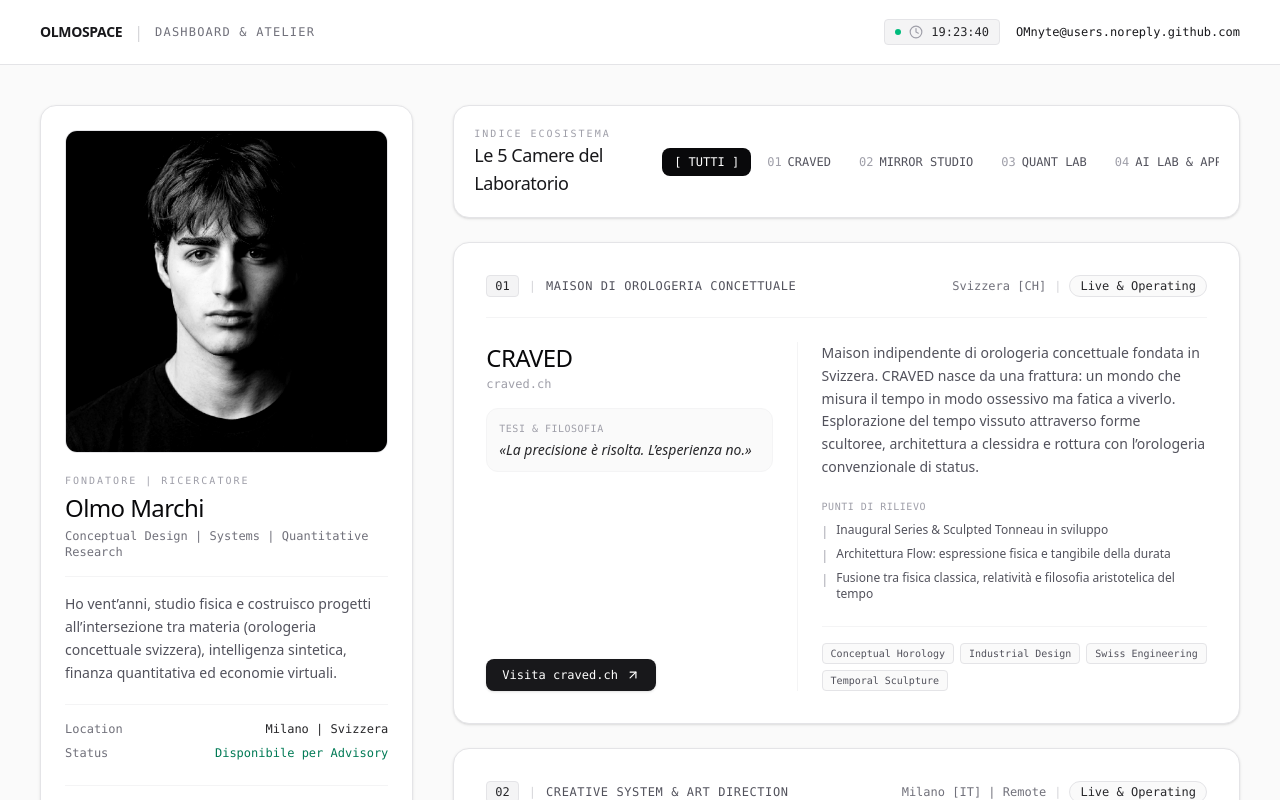
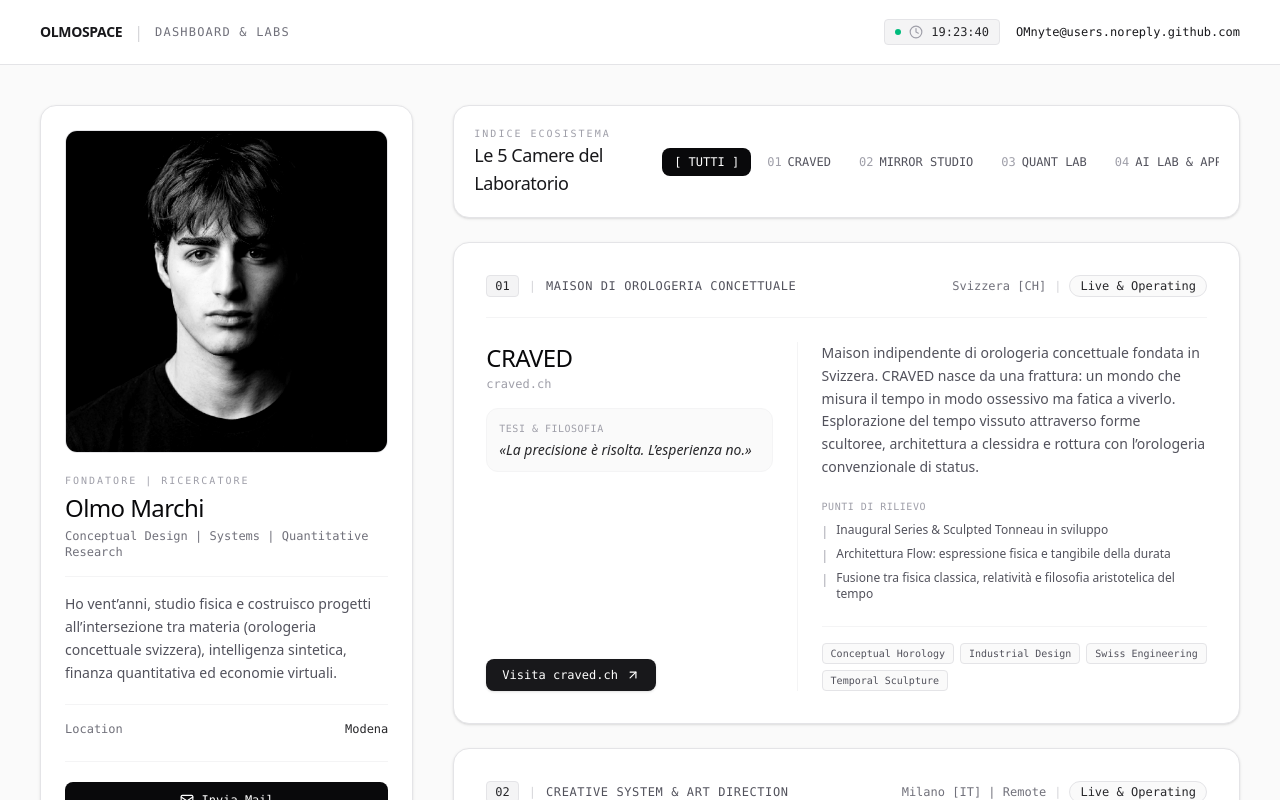
Before and after one commit to OMnyte/olmospace, a Next.js app: page / in a window 1280 px wide. Shown: the top 800 px of the page. Built offline with nearby package versions, Linux system fonts and the light colour scheme.

Commit message:
fix: change title to pipe separator, update location to Modena, header to Dashboard & Labs and remove advisory status

```diff
--- a/src/app/layout.tsx
+++ b/src/app/layout.tsx
@@ -20,7 +20,7 @@
 };
 
 export const metadata: Metadata = {
-  title: "olmospace — Olmo Marchi | Portfolio & Laboratory",
+  title: "olmospace | Olmo Marchi | Projects & Labs",
   description:
     "Atelier e laboratorio personale di Olmo Marchi: orologeria concettuale (CRAVED), creative systems (MIRROR STUDIO), finanza sistematica e tecnologie interattive.",
   keywords: [
@@ -39,14 +39,14 @@
     type: "website",
     locale: "it_IT",
     url: "https://olmospace.vercel.app",
-    title: "olmospace — Olmo Marchi",
+    title: "olmospace | Olmo Marchi",
     description:
       "Atelier personale e archivio progetti di Olmo Marchi. CRAVED, MIRROR STUDIO, Quant Lab, AI Lab, Roblox Ventures.",
     siteName: "olmospace",
   },
   twitter: {
     card: "summary_large_image",
-    title: "olmospace — Olmo Marchi",
+    title: "olmospace | Olmo Marchi",
     description: "Atelier personale e archivio progetti di Olmo Marchi.",
   },
   robots: {
--- a/src/app/page.tsx
+++ b/src/app/page.tsx
@@ -173,7 +173,7 @@
             </span>
             <span className="text-zinc-300">|</span>
             <span className="text-xs font-mono text-zinc-500 uppercase tracking-widest hidden sm:inline">
-              Dashboard & Atelier
+              Dashboard & Labs
             </span>
           </div>
 
@@ -233,16 +233,10 @@
                 finanza quantitativa ed economie virtuali.
               </p>
 
-              {/* Location & Status */}
-              <div className="mt-5 pt-4 border-t border-zinc-100 flex flex-col gap-2 text-xs font-mono text-zinc-500">
-                <div className="flex items-center justify-between">
-                  <span>Location</span>
-                  <span className="text-zinc-800 font-medium">Milano | Svizzera</span>
-                </div>
-                <div className="flex items-center justify-between">
-                  <span>Status</span>
-                  <span className="text-emerald-700 font-medium">Disponibile per Advisory</span>
-                </div>
+              {/* Location */}
+              <div className="mt-5 pt-4 border-t border-zinc-100 flex items-center justify-between text-xs font-mono text-zinc-500">
+                <span>Location</span>
+                <span className="text-zinc-800 font-medium">Modena</span>
               </div>
 
               {/* Email Contact Actions */}
```
